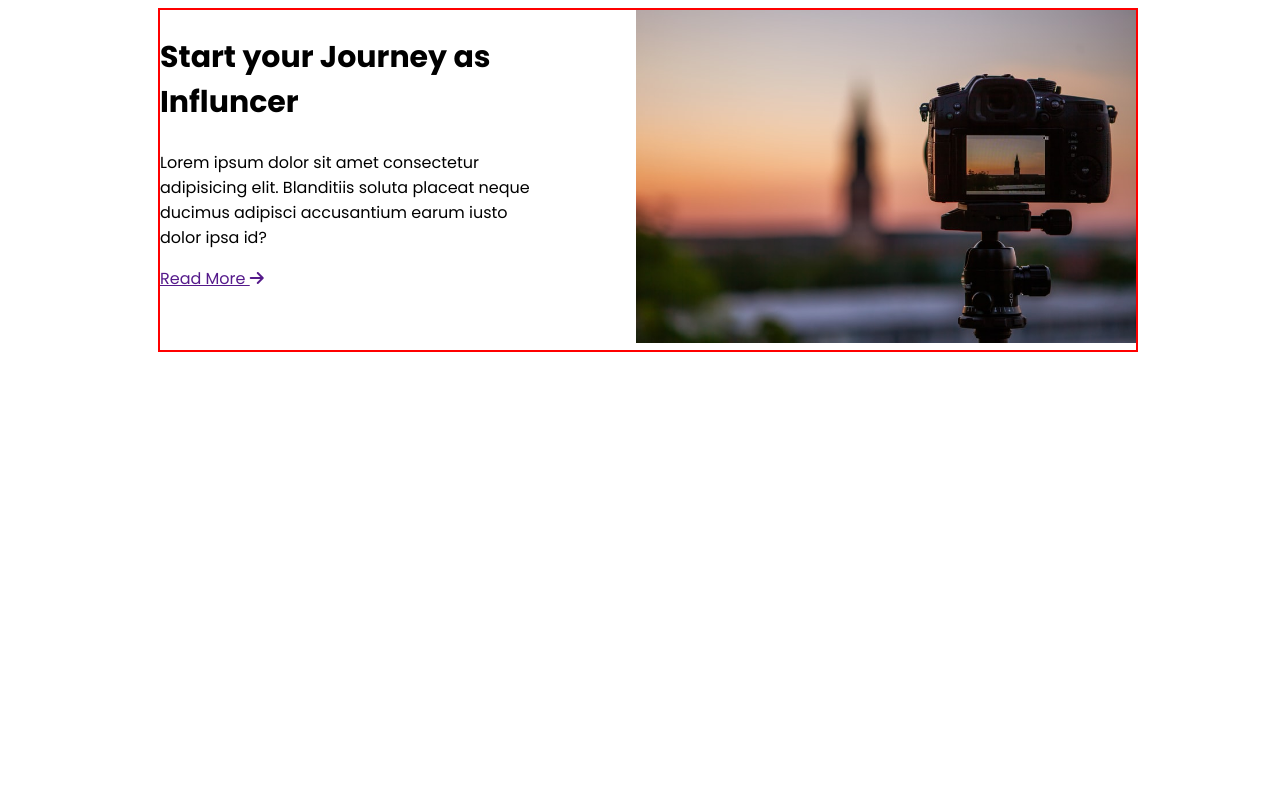
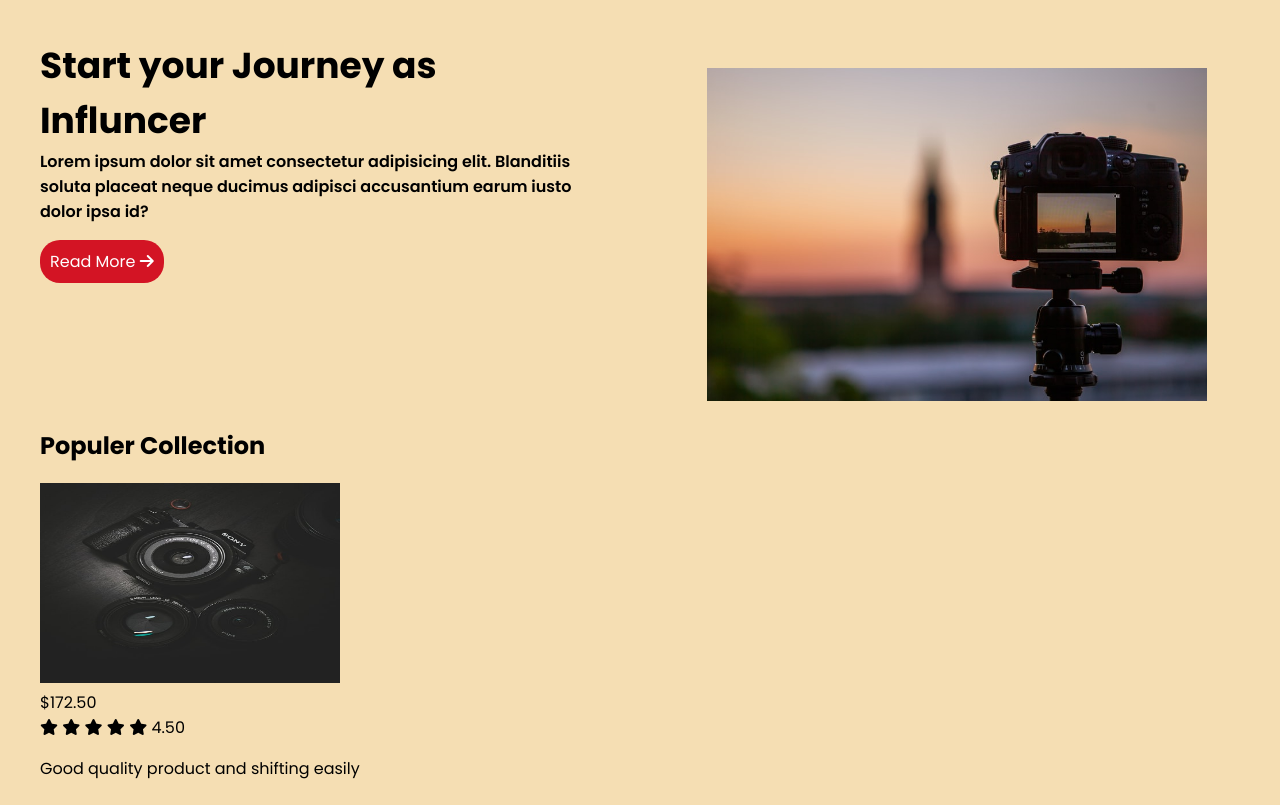
Before and after one commit to 52atiq/Influencer-gear, a plain HTML site: page index.html in a window 1280 px wide. Drawn offline with Linux system fonts and the light colour scheme.

Commit message:
Populer add

```diff
--- a/css/style.css
+++ b/css/style.css
@@ -1,17 +1,18 @@
 
 body{
     font-family: 'Poppins', sans-serif;
+    background-color: wheat;
 }
 main{
     display: flex;
     flex-direction: column;
     align-items: center;
+
 }
 .container{
    display: flex;
-   width: 980px;
-  justify-content: center;
-  margin-left: 150px;
+   width: 1200px;
+
 }
 
 /*  header and image section css */
@@ -19,14 +20,38 @@ main{
     display: grid;
     grid-template-columns: repeat(2,1fr);
     grid-column-gap: 94px;
-   border: 2px solid red;
+
 }
 .header-section {
 
 }
 .image-section img{
+    padding: 60px 0px 0px 20px;
     width: 500px;
 }
 .header-title{
-    font-size: 30px;
+    font-size: 36px;
+    margin-bottom: 1px;
 }
+.header-details{
+    margin-top: 1px;
+  padding-bottom: 9px;
+    font-weight: 600;
+
+}
+.button-link{
+    padding: 10px;
+    color: white;
+    background-color: rgb(211, 20, 36);
+    text-decoration: none;
+    border-radius: 20px;
+}
+.button-link  {
+
+}
+
+/* populer section  */
+.banner img{
+    width: 300px;
+    height: 200px;
+}
--- a/index.html
+++ b/index.html
@@ -18,9 +18,9 @@
 <body>
     <!-- Header Start -->
     <header>
-        <nav>
 
-        </nav>
+    </header>
+    <main>
         <section class="container">
             <div class="top-header">
                 <div class="header-section">
@@ -34,7 +34,35 @@
             </div>
           </section>
 
-    </header>
+          <!-- populer section  -->
+          <section class="container">
+              <div class="populer-collection">
+                  <h1 class="collection-header">Populer Collection</h1>
+                  <div class="items">
+                      <div class="item">
+                          <div class="banner">
+                              <img src="images/camera-1.jpg" alt="">
+                          </div>
+                          <div class="price">
+                              $172.50
+                          </div>
+                          <div class="review">
+                            <i class="fas fa-star"></i>
+                            <i class="fas fa-star"></i>
+                            <i class="fas fa-star"></i>
+                            <i class="fas fa-star"></i>
+                            <i class="fas fa-star"></i>
+                            <span>4.50</span>
+                          </div>
+                          <div class="item-details">
+                              <p>Good quality product and shifting easily</p>
+                          </div>
+                      </div>
+                  </div>
+              </div>
+
+          </section>
+    </main>
 
 
 </body>
```
Lines whose indentation alone changed are shown as unchanged.
